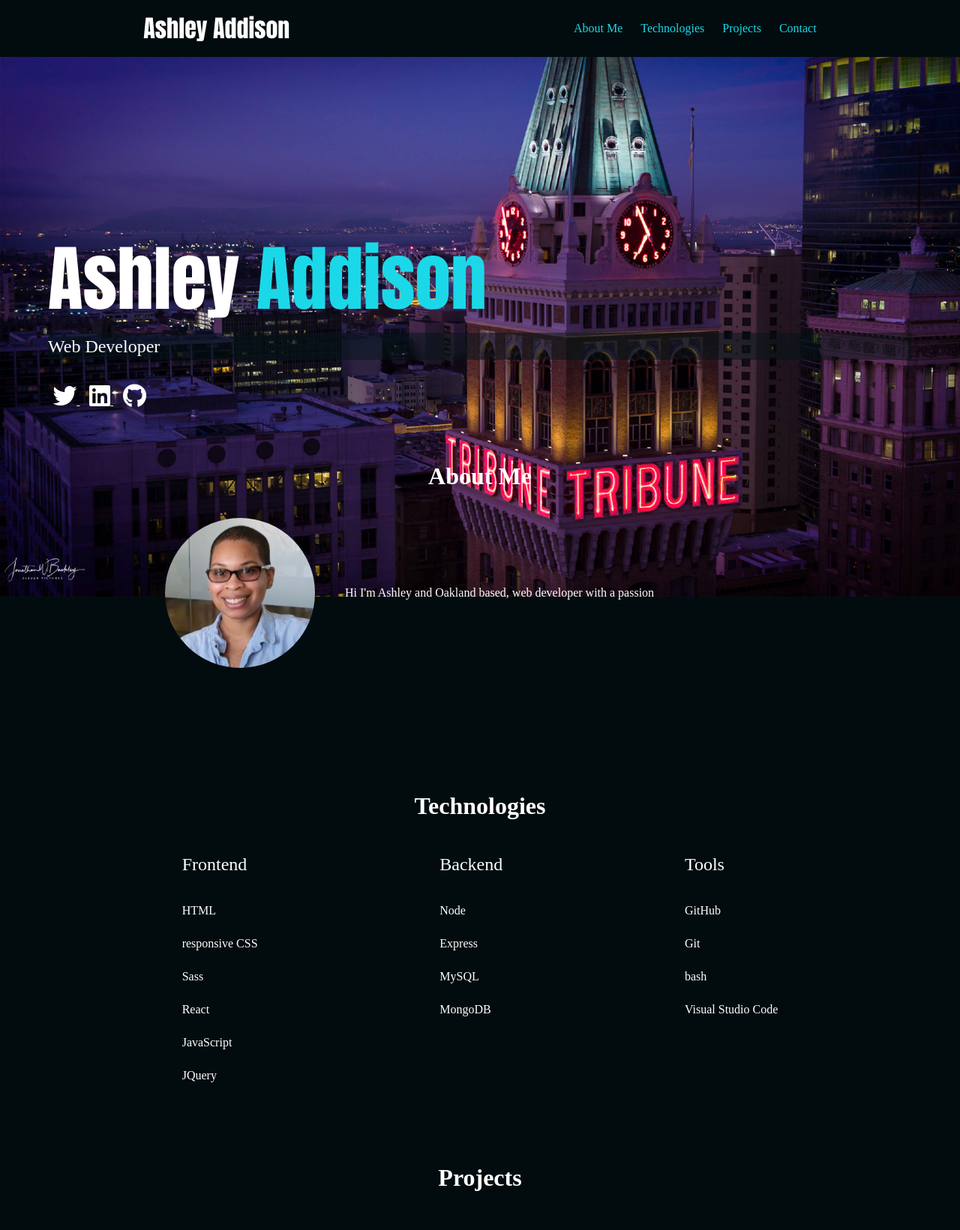
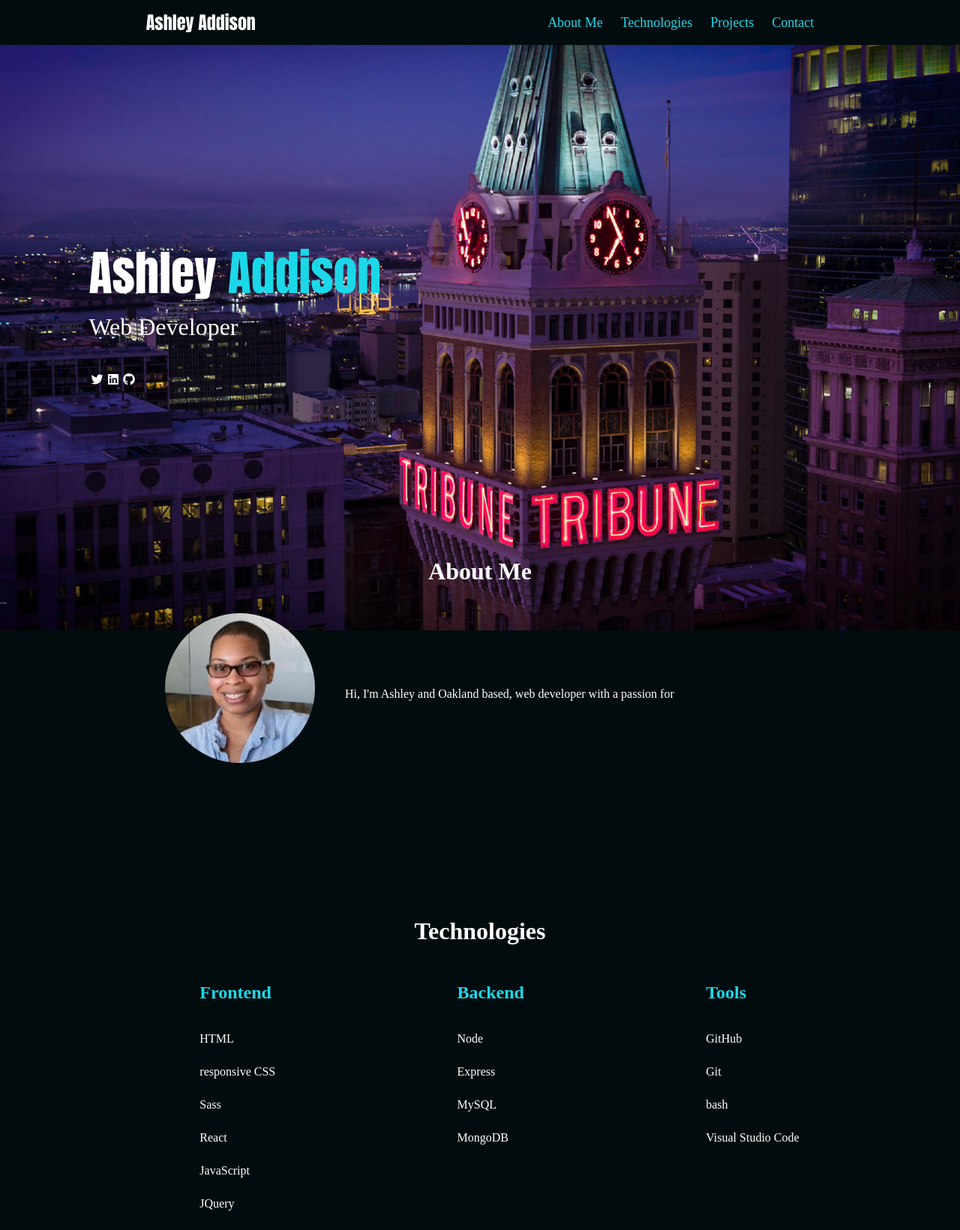
Before and after one commit to smcueto/ashley_portfolio, a website: page dist/index.html in a window 1280 px wide. Shown: the top 1641 px of the page at 75% size. Drawn offline with Linux system fonts and the light colour scheme.

Commit message:
committing final changes

```diff
--- a/scss/main.scss
+++ b/scss/main.scss
@@ -1,6 +1,8 @@
 $primary-color: rgb(2, 12, 14);
 $secondary-color: rgb(27, 216, 233);
 $font-family: 'Anton', sans-serif;
+$tablet: 768px;
+$desktop: 1200px;
 
 @mixin easeOut {
     transition: all 1.5s ease-out;
@@ -21,15 +23,15 @@ body{
 }
 
 .nav{
-    overflow: hidden;
     &__menu{
         display: flex;
         justify-content: space-around;
-        padding: 14px;
+        padding: 12px;
+        align-items: center;
     }
     &__logo{
         font-family: $font-family;
-        font-size: 2rem;
+        font-size: 24px;
     }
     &__logo-name{
        color: white;
@@ -37,8 +39,12 @@ body{
     }
     &__links{
         list-style: none;
+
+        align-items: center;
+        @media only screen and (min-width: $tablet) {
         display: flex;
-        align-items: center
+        font-size: 18px;
+        }
     }
     &__items{
         padding-left: 24px;
@@ -60,58 +66,104 @@ body{
 }
 
 .home{
-    padding: 4rem;
+    padding: 1rem;
     height: 100%;
-    margin-top: 20vh;
+    margin-top: 10vh;
     position: relative;
+    flex-wrap: wrap;
+    display: flex;
+    margin-left: 8vw;
+    @media only screen and (min-width: $tablet) {
+        margin-top: 22vh;
+        }
+        @media only screen and (min-width: $tablet){
+           margin-top: 30vh;
+        }
     &__heading{
         font-weight: 300;
     }
     &__heading--lg{
         font-family: $font-family;
-        font-size: 6rem;
+        font-size: 22px;
+        width: 100%;
+        @media only screen and (min-width: $tablet){
+            font-size: 2.5rem;
+        }
+        @media only screen and (min-width: $desktop){
+            font-size: 4rem;
+        }
     }
     &__text-secondary{
         color: $secondary-color;
     }
     &__heading--sm{
+        margin-bottom: 0.5em;
+       width: 100%;
+       font-size: 14px;
+       @media only screen and(min-width: $tablet){
+        font-size: 1.5rem;
         margin-bottom: 2rem;
-       padding: 0.2rem, 1rem;
-       background: rgba(lighten($primary-color, 2), 0.5);
+        padding: 0.2rem, 1rem;
+        font-size: 2rem;
+       }
     }
 }
 a{
     color: white;
 }
 .icons{
-
+    display: flex;
+    width: 100%;
     a{
-        padding: 0.4rem;
+        padding: 0.2rem;
+        text-decoration: none;
         &:hover{
             color: $secondary-color;
             @include easeOut;
+            padding: 0.4rem;
+
         }
     }
 }
 
+.fa-2x {
+    font-size: 1em;
+    @media only screen and (min-width: $tablet){
+        font-size: 2em;
+    }
+}
 .about {
     display: flex;
     flex-wrap: wrap;
     justify-content: center;
     align-items: center;
+    margin-top: 10vh;
+    @media only screen and(min-width: $tablet) {
+        margin-top: 20vh;
+    }
+    @media only screen and (min-width: $desktop){
+        margin-top: 25vh;
+    }
     &__title {
         width: 100%;
         padding-bottom: 2rem;
         text-align: center;
-        font-size: 2rem;
+        font-size: 22px;
+        @media only screen and (min-width: $tablet){
+            font-size: 2rem;
+        }
     }
     &__img{
         width: 200px;
         border-radius: 50%;
     }
     &__bio {
-        padding-left: 40px;
+        padding-top: 1rem;
         width: 50%;
+        @media only screen and (min-width:$tablet){
+            padding-left: 40px;
+
+        }
     }
 }
 
@@ -120,25 +172,34 @@ a{
     display: flex;
     flex-direction: column;
     align-items: center;
+    margin-top: 10vh;
+    @media only screen and (min-width:$tablet){
+        margin-top: 20vh;
+    }
     &__header {
-        padding-top: 10rem;
         width: 100%;
         text-align: center;
         font-size: 2rem;
+        padding-bottom: 2rem;
+        @media only screen and (min-width: $tablet){
+        padding: 2.5rem;
+        }
     }
     &__column {
         display: flex;
         width: 100%;
         justify-content: space-evenly;
-        padding-top: 36px;
+        padding-left: 24px;
     }
     &__title {
         padding-bottom: 32px;
         font-size: x-large;
+        color: $secondary-color;
     }
     &__list {
         display: flex;
         flex-direction: column;
+        padding-left: 28px;
     }
     &__list-copy {
         list-style: none;
@@ -148,15 +209,15 @@ a{
     }
 }
 
-.project{
+.projects{
     display: flex;
     flex-wrap: wrap;
     justify-content: center;
     width: 100%;
     flex-direction: row;
+    margin-top: 20vh;
     &__header {
-        padding: 5rem;
-        padding-bottom: 5rem;
+        padding-bottom: 2rem;
         text-align: center;
         width: 100%;
         font-size: 2rem;
@@ -164,6 +225,15 @@ a{
     &__pages {
         width: 425px;
         height: 350px;
-        padding-bottom: 24px;
+        padding: 24px;
+    }
+    &__coming-soon{
+        width: 425px;
+        height: 350px;
+       position:relative;
+    }
+    &__giphy-embed {
+        width: 425px;
+        height: 350px;
     }
 }
```
Also changed, not shown: dist/css/main.css, dist/images/download.jpg (added), dist/index.html.
